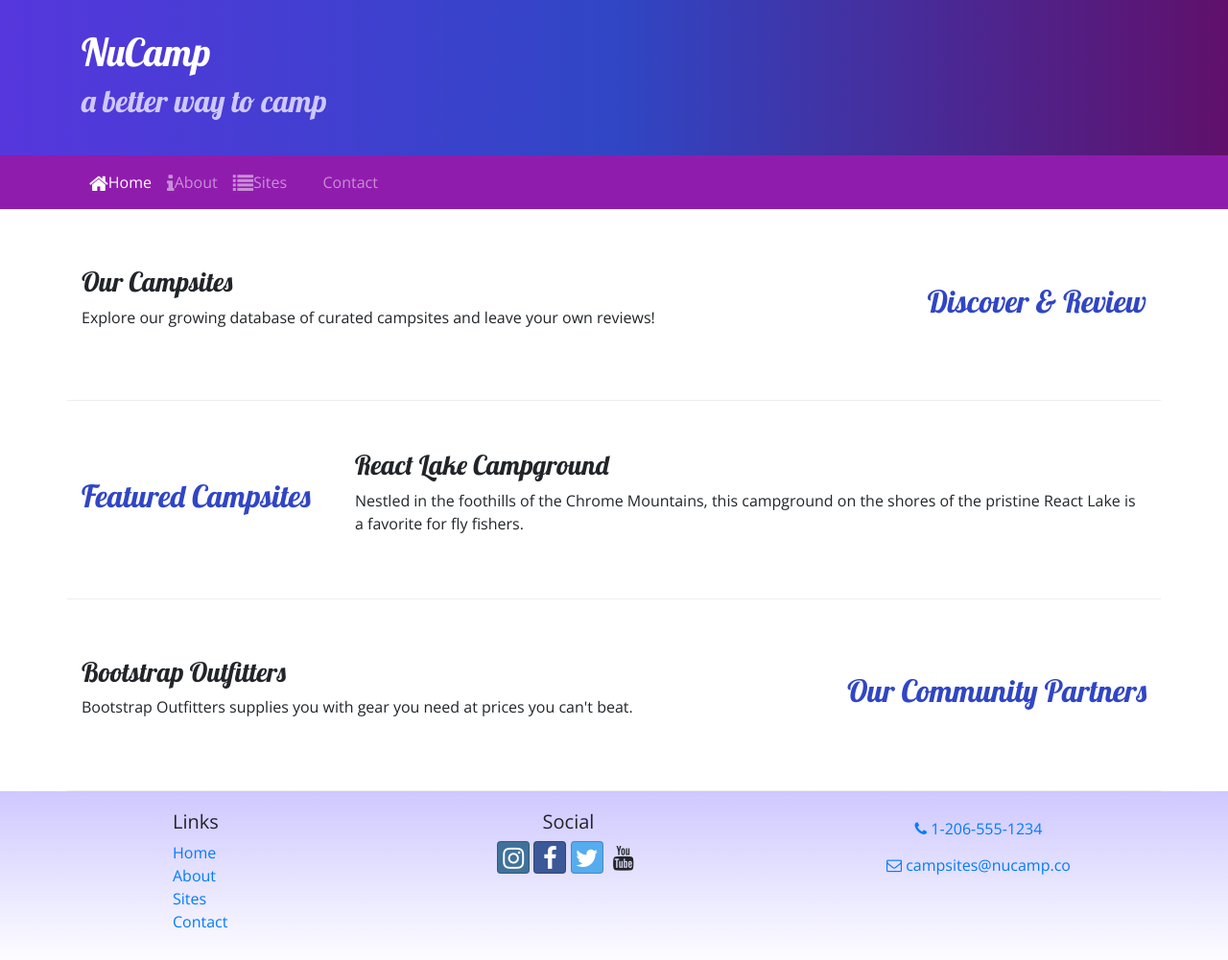
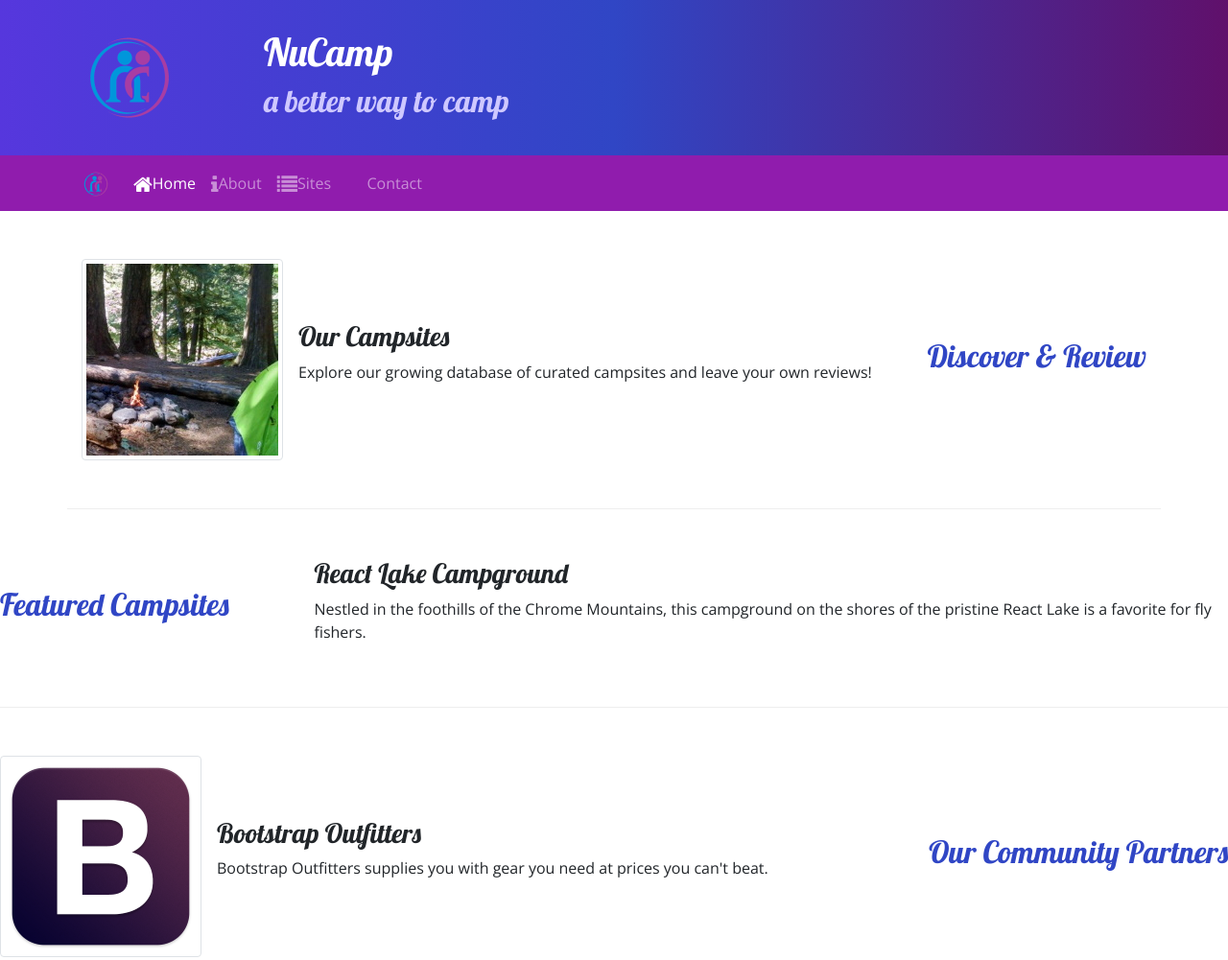
Before and after one commit to xoxoiindy/Bootstrap-Project, a website: page index.html in a window 1280 px wide. Shown: the top 1001 px of the page at 96% size. Drawn offline with nearby package versions, Linux system fonts and the light colour scheme.

Commit message:
Images and Media

```diff
--- a/index.html
+++ b/index.html
@@ -22,16 +22,21 @@
     <header class="jumbotron jumbotron-fluid">
         <div class="container">
             <div class="row">
+                <div class="col-4 col-sm-3 col-md-2 align-self-center">
+                    <img src="img/logo.png" class="img-fluid" />
+                </div>
                 <div class="col">
                     <h1>NuCamp</h1>
                     <h2>a better way to camp</h2>
+                </div>
             </div>
         </div>
     </header>
 
     <nav class="navbar navbar-expand-sm navbar-dark sticky-top">
         <div class="container">
-            <button class="navbar-toggler ml-auto" type="button" data-toggle="collapse" data-target="#nucampNavbar">
+            <a class="navbar-brand" href="#"><img src="img/logo.png" height="30" width="30" /></a>
+            <button class="navbar-toggler" type="button" data-toggle="collapse" data-target="#nucampNavbar">
                 <span class="navbar-toggler-icon"></span>
             </button>
             <div class="collapse navbar-collapse" id="nucampNavbar">
@@ -51,10 +56,17 @@
                 <h2 class="text-sm-right">Discover & Review</h2>
             </div>
             <div class="col">
-                <h3>Our Campsites</h3>
-                <p class="d-none d-sm-block">Explore our growing database of curated campsites and leave your own reviews!</p>
+                <div class="media">
+                    <img class="d-flex mr-3 img-thumbnail" src="img/breadcrumb-trail-thumb.jpg" alt="Breadcrumb Trail" />
+                    <div class="media-body align-self-center">
+                        <h3>Our Campsites</h3>
+                        <p class="d-none d-sm-block">Explore our growing database of curated campsites and leave your own reviews!</p>
+                    </div>
+                </div>
             </div>
         </div>
+    </div>
+
 
         <div class="row row-content align-items-center">
             <div class="col-sm-4 col-md-3">
@@ -71,11 +83,15 @@
                 <h2 class="text-sm-right">Our Community Partners</h2>
             </div>
             <div class="col">
-                <h3>Bootstrap Outfitters</h3>
-                <p class="d-none d-sm-block">Bootstrap Outfitters supplies you with gear you need at prices you can't beat.</p>
+                <div class="media">
+                    <img class="d-flex mr-3 img-thumbnail" src="img/bootstrap-thumb.png" alt="Bootstrap Outfitters" />
+                    <div class="media-body align-self-center">
+                        <h3>Bootstrap Outfitters</h3>
+                        <p class="d-none d-sm-block">Bootstrap Outfitters supplies you with gear you need at prices you can't beat.</p>
+                    </div>
+                </div>
             </div>
         </div>
-    </div>
 
     <footer class="site-footer">
         <div class="container">
```
Also changed, not shown: aboutus.html (+5 -1 lines), contactus.html (+5 -1 lines), img/bootstrap-thumb.png (added), img/breadcrumb-trail-thumb.jpg (added), img/breadcrumb-trail.jpg (added), img/chrome-river-thumb.jpg (added), img/chrome-river.jpg (added), img/logo.png (added), img/react-lake-thumb.jpg (added), img/react-lake.jpg (added).
